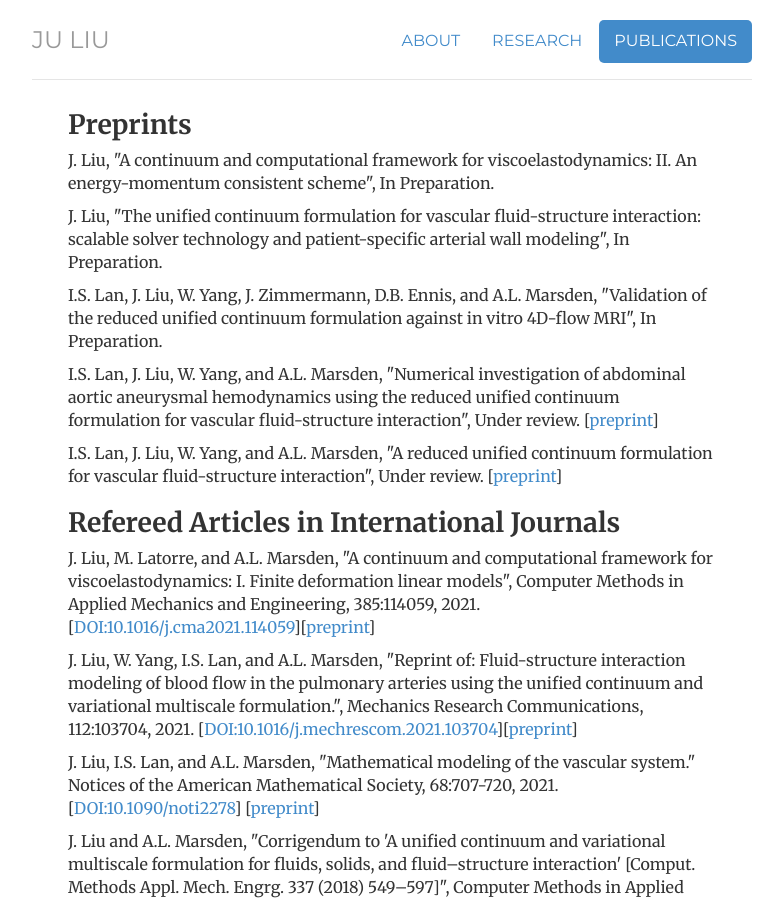
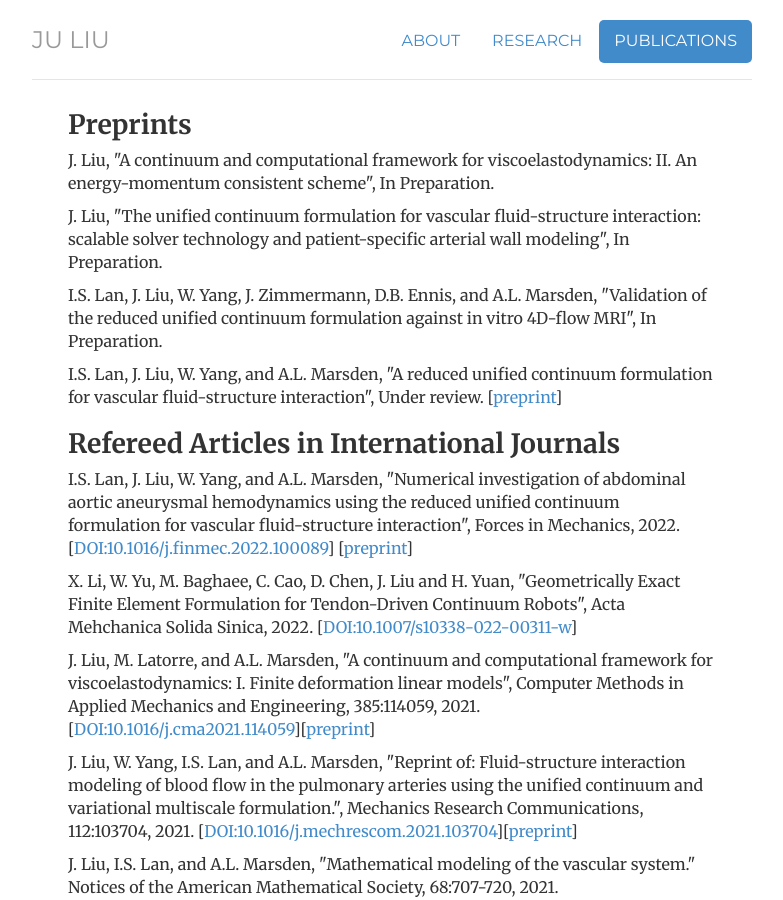
Before and after one commit to ju-liu/ju-liu.github.io, a Jekyll site: the page built from publications/index.html, in a window 1280 px wide and 900 px high. Shown: the whole window, without its empty margins (248-1031 px from the left). Built offline with Jekyll 4.4.1, drawn with Linux system fonts in a browser that asks for light colours; nearby versions of some CDN libraries; library files that are not in the unit come from our copies; comment, search, counter and statistics services are not loaded.

Commit message:
Update index.html

```diff
--- a/publications/index.html
+++ b/publications/index.html
@@ -16,11 +16,13 @@ description: Current Publications for Dr. Ju Liu
 
   <p>I.S. Lan, J. Liu, W. Yang, J. Zimmermann, D.B. Ennis, and A.L. Marsden, "Validation of the reduced unified continuum formulation against in vitro 4D-flow MRI", In Preparation.</p>
 
-  <p>I.S. Lan, J. Liu, W. Yang, and A.L. Marsden, "Numerical investigation of abdominal aortic aneurysmal hemodynamics using the reduced unified continuum formulation for vascular fluid-structure interaction", Under review. [<a href="https://arxiv.org/abs/2201.04016">preprint</a>]</p>
-
   <p>I.S. Lan, J. Liu, W. Yang, and A.L. Marsden, "A reduced unified continuum formulation for vascular fluid-structure interaction", Under review. [<a href="https://arxiv.org/abs/2110.08391">preprint</a>]</p>
 
   <h2>Refereed Articles in International Journals</h2>
+  <p>I.S. Lan, J. Liu, W. Yang, and A.L. Marsden, "Numerical investigation of abdominal aortic aneurysmal hemodynamics using the reduced unified continuum formulation for vascular fluid-structure interaction", Forces in Mechanics, 2022. [<a href="https://doi.org/10.1016/j.finmec.2022.100089">DOI:10.1016/j.finmec.2022.100089</a>] [<a href="https://arxiv.org/abs/2201.04016">preprint</a>]</p>
+
+  <p>X. Li, W. Yu, M. Baghaee, C. Cao, D. Chen, J. Liu and H. Yuan, "Geometrically Exact Finite Element Formulation for Tendon-Driven Continuum Robots", Acta Mehchanica Solida Sinica, 2022. [<a href="https://doi.org/10.1007/s10338-022-00311-w">DOI:10.1007/s10338-022-00311-w</a>]</p>
+
   <p>J. Liu, M. Latorre, and A.L. Marsden, "A continuum and computational framework for viscoelastodynamics: I. Finite deformation linear models", Computer Methods in Applied Mechanics and Engineering, 385:114059, 2021. [<a href="https://doi.org/10.1016/j.cma.2021.114059">DOI:10.1016/j.cma2021.114059</a>][<a href="https://arxiv.org/abs/2101.10439">preprint</a>]</p>
 
   <p>J. Liu, W. Yang, I.S. Lan, and A.L. Marsden, "Reprint of: Fluid-structure interaction modeling of blood flow in the pulmonary arteries using the unified continuum and variational multiscale formulation.", Mechanics Research Communications, 112:103704, 2021. [<a href="https://doi.org/10.1016/j.mechrescom.2021.103704">DOI:10.1016/j.mechrescom.2021.103704</a>][<a href="https://arxiv.org/abs/2002.01525">preprint</a>]</p>
```
